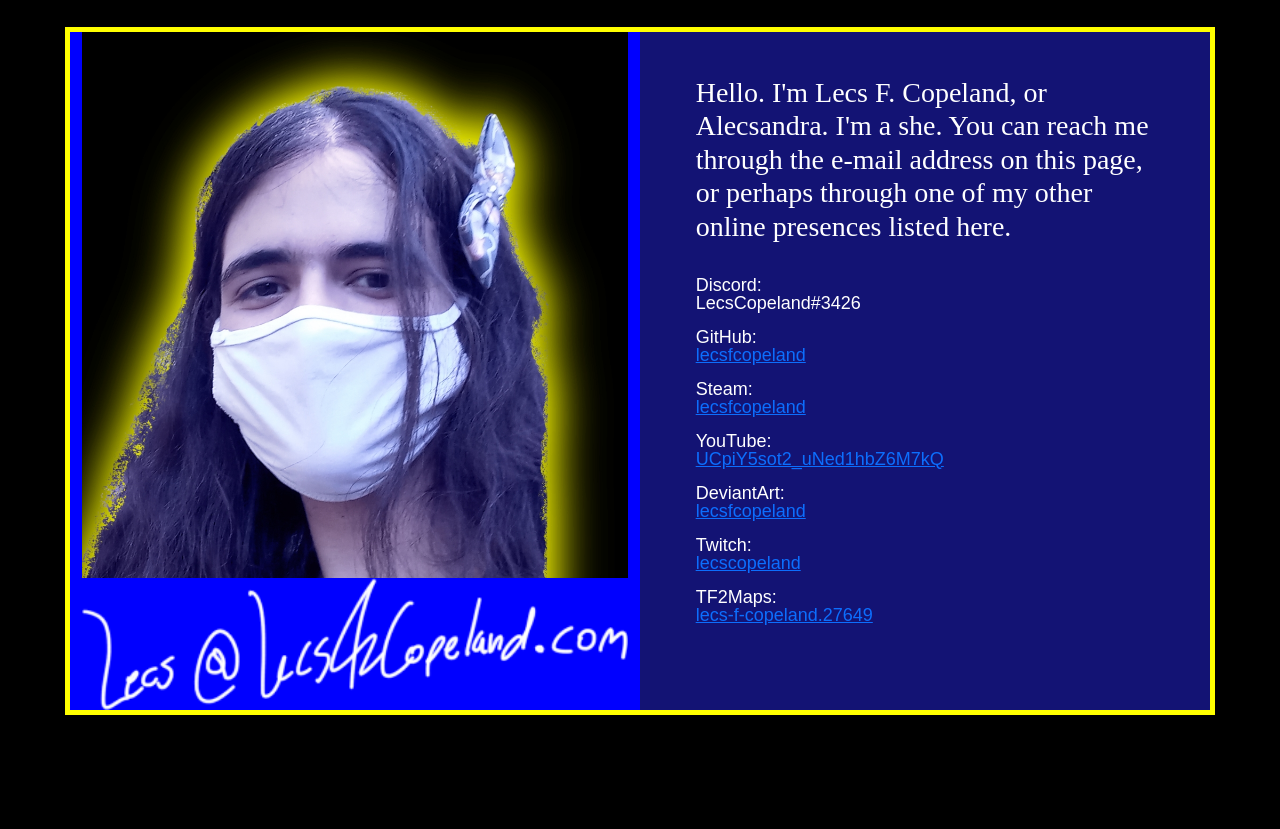
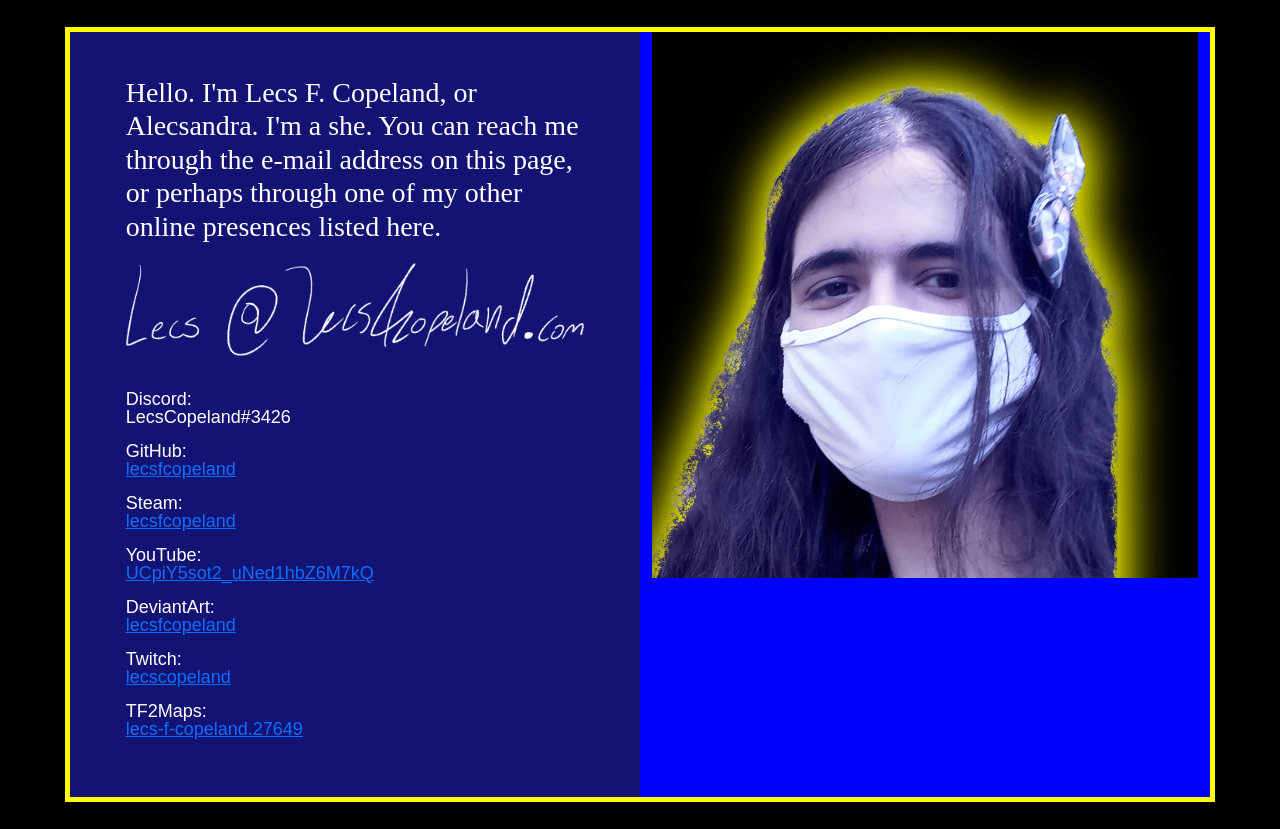
Before and after one commit to LecsFCopeland/lecsfcopeland.github.io, a plain HTML site: page index.html in a window 1280 px wide. Before the commit the page ends 800 px from the top, so only its background shows below. Drawn offline with nearby package versions, Linux system fonts and the light colour scheme.

Commit message:
reorder and stuff

```diff
--- a/index.html
+++ b/index.html
@@ -20,15 +20,6 @@
 			id=id-div2>
 
 				<div class="col-12 col-md-6"
-				id=id-div3>
-					<img src="assets/Alecsa_1024.jpg">
-
-						<img src="assets/email2.png" alt="(e-mail address in image form.)">
-
-
-				</div>
-
-				<div class="col-12 col-md-6"
 				id=id-div4>
 
 					<div
@@ -39,7 +30,9 @@
 
 							<h3>Hello. I'm Lecs F. Copeland, or Alecsandra. I'm a she. You can reach me through the e-mail
 							address on this page, or perhaps through one of my other online presences listed here.</h3>
-							<br>
+
+							<img src="assets/email4.png" alt="(e-mail address in image form.)">
+
 							<p>Discord:<br>LecsCopeland#3426</p>
 							<p>GitHub:<br><a href=https://github.com/lecsfcopeland>lecsfcopeland</a></p>
 							<p>Steam:<br><a href=https://steamcommunity.com/id/lecsfcopeland/>lecsfcopeland</a></p>
@@ -55,6 +48,16 @@
 
 				</div>
 
+				<div class="col-12 col-md-6"
+				id=id-div3>
+
+					<img src="assets/Alecsa_1024.jpg">
+
+
+				</div>
+
+
+
 			</div>
 
 		</div>
--- a/style.css
+++ b/style.css
@@ -57,7 +57,10 @@ body{
 	line-height:1.0;
 	color:white;
 }
-
+#id-div6 img{
+	padding-top: 0pt;
+	padding-bottom: 25pt;
+}
 
 
 
```
Also changed, not shown: assets/email3.png (added), assets/email4.png (added).
